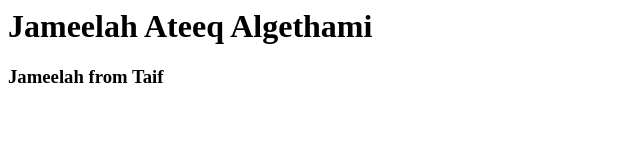
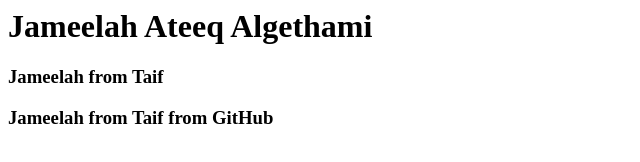
Before and after one commit to JameelahAlgethami/project, a plain HTML site: page index.html in a window 1280 px wide. Shown: the whole page, without its empty margins (0-640 px from the left). Drawn offline with Linux system fonts and the light colour scheme.

Commit message:
Update index.html
Jameelah from Taif

```diff
--- a/index.html
+++ b/index.html
@@ -1,2 +1,3 @@
 <h1> Jameelah Ateeq Algethami</h1>
 <h3> Jameelah from Taif </h3>
+<h3> Jameelah from Taif from GitHub </h3>
```
